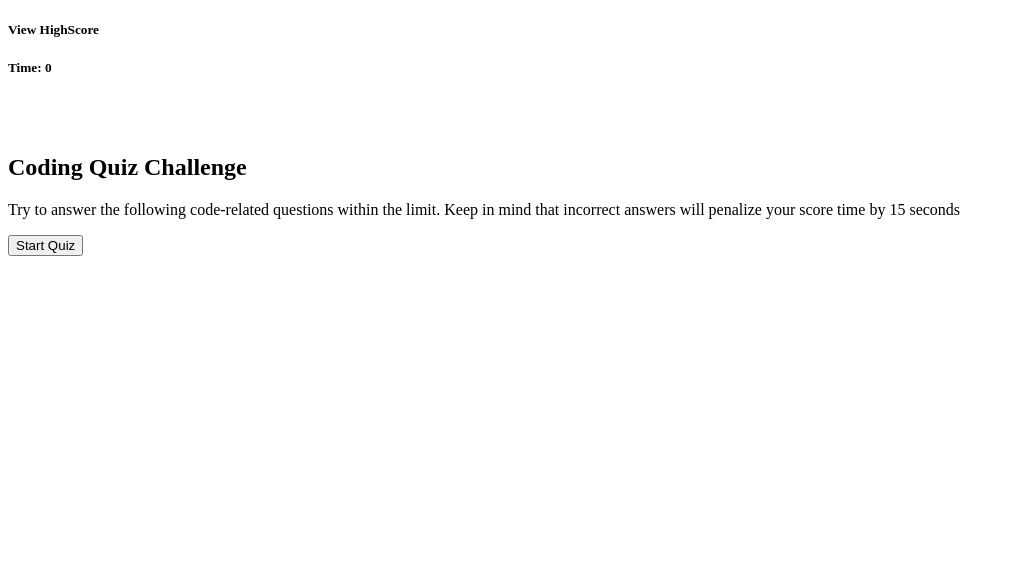
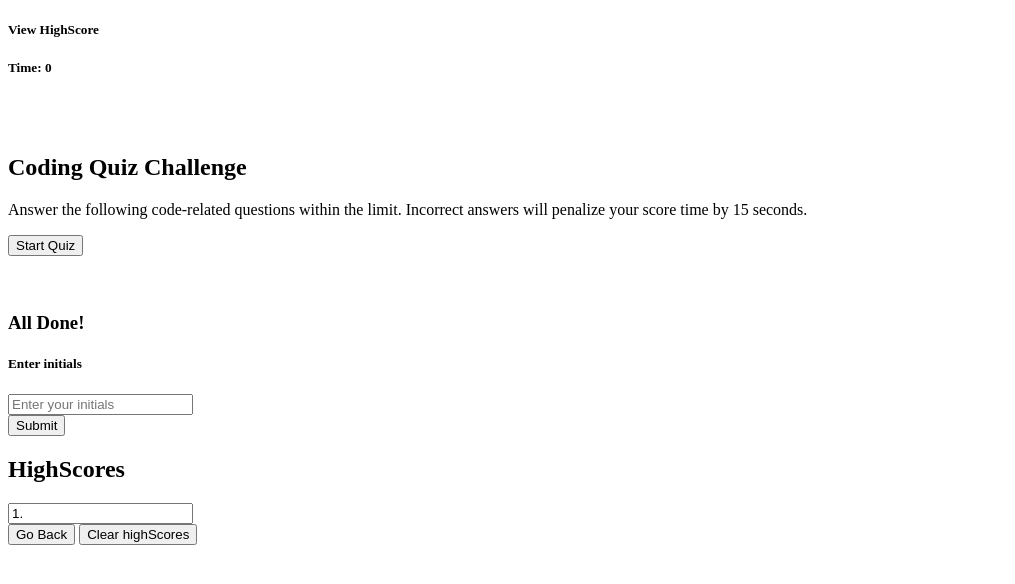
Before and after one commit to nftgoat/4th-Project-Quiz-Application, a plain HTML site: page index.html in a window 1280 px wide. Shown: the whole page, without its empty margins (0-1015 px from the left). Drawn offline with Linux system fonts and the light colour scheme.

Commit message:
finished html page

```diff
--- a/index.html
+++ b/index.html
@@ -9,6 +9,8 @@
 </head>
 
 <body>
+    <div class="first-page">
+        <!---this section will contain the form of questionnaire page-->
         <div class="row header">
             <div class="col-md-10 col-sm-6">
                 <h5 id="h-score">View HighScore</h5>
@@ -16,6 +18,7 @@
             <div class="col-md-2 col-sm-6">
                 <h5 id="time">Time: 0 </h5>
             </div>
+
         </div>
 
         <br><br>
@@ -28,13 +31,64 @@
             </div>
             <div class="row">
                 <div class="col-md-10 col-sm-6">
-                <p>Try to answer the following code-related questions within the limit.
-                    Keep in mind that incorrect answers will penalize your score
-                    time by 15 seconds</p>
+                    <p>Answer the following code-related questions within the limit.
+                        Incorrect answers will penalize your score time by 15 seconds.</p>
 
                     <button id="start" class="btn btn-primary btn-lg">Start Quiz</button>
                 </div>
             </div>
         </div>
+
+
+        <!---This section will contain all the questions-->
+        <div class="divContainer">
+
+            <!---This is begening of the first section that will display each questions -->
+
+            <h3 id="title">
+
+            </h3>
+            <ol id="q-list">
+
+
+            </ol>
+
+        </div>
+        <br>
+        <div id="response"> </div>
+
+        <div class="finish-section">
+            <h3>All Done!</h3>
+
+            <p id="result"> </p>
+            <p id="errorSmg"></p>
+
+            <form class="form-inline">
+                <div class="form-group mb-2">
+                    <h5 id="staticEmail2">Enter initials </h5>
+                </div>
+                <div class="form-group mx-sm-3 mb-2">
+                    <input type="text" class="form-control" id="inputInitial" placeholder="Enter your initials"> </div>
+                <button type="submit" class="btn btn-primary mb-2">Submit</button>
+            </form>
+
+        </div>
+        <div class="final-page">
+            <h2>HighScores</h2>
+
+            <div class="col-sm-10">
+                <input type="text" readonly class="form-control-plaintext" id="staticEmail" value="1.">
+
+            </div>
+            <button class="myBtn" onclick="init()">Go Back</button>
+            <button class="myBtn" onclick="clearScore()">Clear highScores</button>
+
+
+        </div>
+
+        <script src="assets/js/logic.js"></script>
+        <script src="assets/js/questions.js"></script>
+
+
 </body>
 </html>
```
Lines whose indentation alone changed are shown as unchanged.
